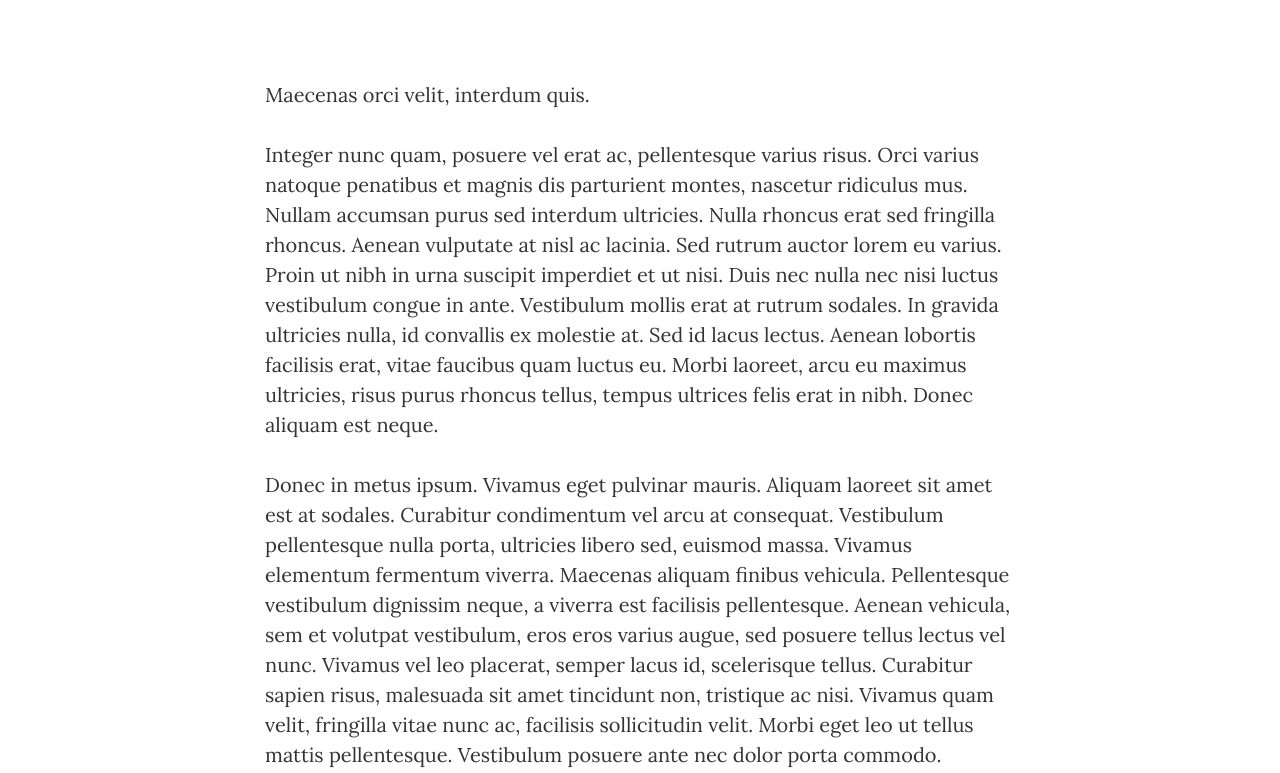
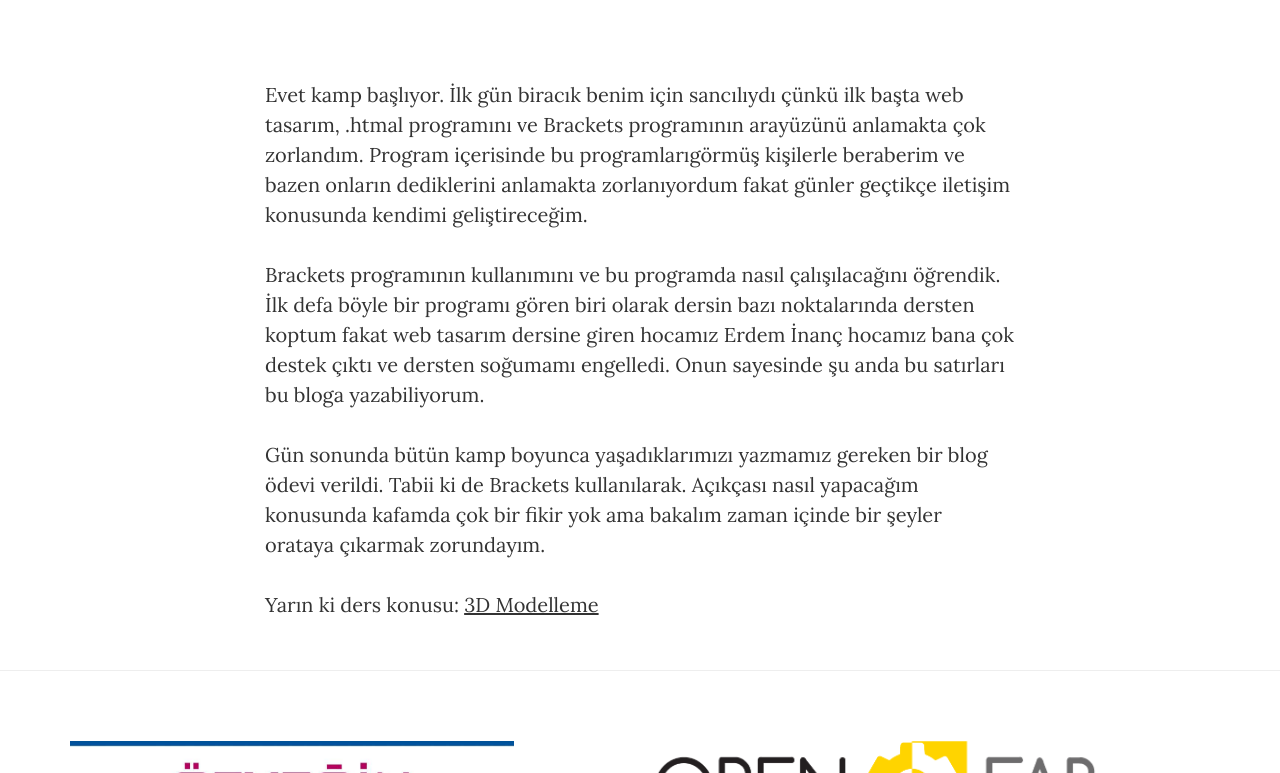
Before and after one commit to BoranSkrc/ozulyomakerblogu, a website: page pazartesi.html in a window 1280 px wide. Shown: the part 569-1342 px from the top of the page. Drawn offline with nearby package versions, Linux system fonts and the light colour scheme.

Commit message:
Add files via upload

```diff
--- a/pazartesi.html
+++ b/pazartesi.html
@@ -75,15 +75,14 @@
         <div class="container">
             <div class="row">
                 <div class="col-lg-8 col-lg-offset-2 col-md-10 col-md-offset-1">
-                    <p>Maecenas orci velit, interdum quis.</p>
 
-                    <p>Integer nunc quam, posuere vel erat ac, pellentesque varius risus. Orci varius natoque penatibus et magnis dis parturient montes, nascetur ridiculus mus. Nullam accumsan purus sed interdum ultricies. Nulla rhoncus erat sed fringilla rhoncus. Aenean vulputate at nisl ac lacinia. Sed rutrum auctor lorem eu varius. Proin ut nibh in urna suscipit imperdiet et ut nisi. Duis nec nulla nec nisi luctus vestibulum congue in ante. Vestibulum mollis erat at rutrum sodales. In gravida ultricies nulla, id convallis ex molestie at. Sed id lacus lectus. Aenean lobortis facilisis erat, vitae faucibus quam luctus eu. Morbi laoreet, arcu eu maximus ultricies, risus purus rhoncus tellus, tempus ultrices felis erat in nibh. Donec aliquam est neque.</p>
+                    <p>Evet kamp başlıyor. İlk gün biracık benim için sancılıydı çünkü ilk başta web tasarım, .htmal programını ve Brackets programının arayüzünü anlamakta çok zorlandım. Program içerisinde bu programlarıgörmüş kişilerle beraberim ve bazen onların dediklerini anlamakta zorlanıyordum fakat günler geçtikçe iletişim konusunda kendimi geliştireceğim.</p>
 
-                    <p>Donec in metus ipsum. Vivamus eget pulvinar mauris. Aliquam laoreet sit amet est at sodales. Curabitur condimentum vel arcu at consequat. Vestibulum pellentesque nulla porta, ultricies libero sed, euismod massa. Vivamus elementum fermentum viverra. Maecenas aliquam finibus vehicula. Pellentesque vestibulum dignissim neque, a viverra est facilisis pellentesque. Aenean vehicula, sem et volutpat vestibulum, eros eros varius augue, sed posuere tellus lectus vel nunc. Vivamus vel leo placerat, semper lacus id, scelerisque tellus. Curabitur sapien risus, malesuada sit amet tincidunt non, tristique ac nisi. Vivamus quam velit, fringilla vitae nunc ac, facilisis sollicitudin velit. Morbi eget leo ut tellus mattis pellentesque. Vestibulum posuere ante nec dolor porta commodo.</p>
+                    <p>Brackets programının kullanımını ve bu programda nasıl çalışılacağını öğrendik. İlk defa böyle bir programı gören biri olarak dersin bazı noktalarında dersten koptum fakat web tasarım dersine giren hocamız Erdem İnanç hocamız bana çok destek çıktı ve dersten soğumamı engelledi. Onun sayesinde şu anda bu satırları bu bloga yazabiliyorum.</p>
 
-                    <p>Donec in metus ipsum. Vivamus eget pulvinar mauris. Aliquam laoreet sit amet est at sodales. Curabitur condimentum vel arcu at consequat. Vestibulum pellentesque nulla porta, ultricies libero sed, euismod massa. Vivamus elementum fermentum viverra. Maecenas aliquam finibus vehicula. Pellentesque vestibulum dignissim neque, a viverra est facilisis pellentesque. Aenean vehicula, sem et volutpat vestibulum, eros eros varius augue, sed posuere tellus lectus vel nunc. Vivamus vel leo placerat, semper lacus id, scelerisque tellus. Curabitur sapien risus, malesuada sit amet tincidunt non, tristique ac nisi. Vivamus quam velit, fringilla vitae nunc ac, facilisis sollicitudin velit. Morbi eget leo ut tellus mattis pellentesque. Vestibulum posuere ante nec dolor porta commodo. </p>
+                    <p>Gün sonunda bütün kamp boyunca yaşadıklarımızı yazmamız gereken bir blog ödevi verildi. Tabii ki de Brackets kullanılarak. Açıkçası nasıl yapacağım konusunda kafamda çok bir fikir yok ama bakalım zaman içinde bir şeyler orataya çıkarmak zorundayım.</p>
 
-                    <p>Maecenas orci velit, interdum quis.</p>
+                    <p>Yarın ki ders konusu: <a href="sali.html">3D Modelleme</a></p>
 
                 </div>
             </div>
```
Also changed, not shown: carsamba.html (+0 -1 lines), sali.html (+3 -5 lines).
